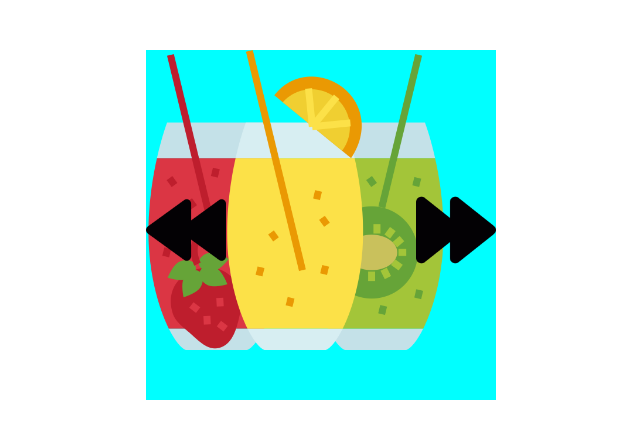
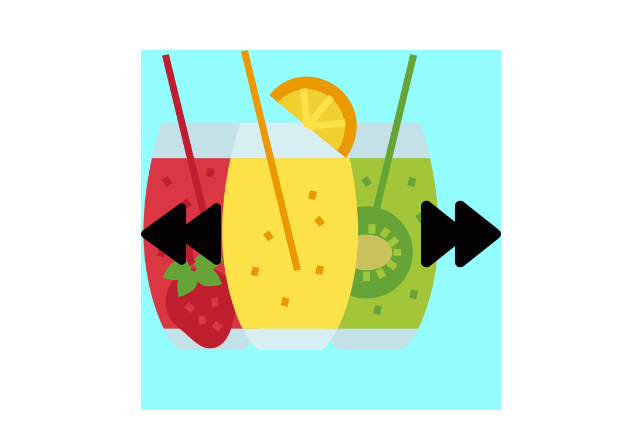
Before and after one commit to ShreyaGhule2020/slideshow, a plain HTML site: page index.html in a window 1280 px wide. Shown: the whole page, without its empty margins (319-959 px from the left). Drawn offline with Linux system fonts and the light colour scheme.

Commit message:
3rd  change

```diff
--- a/index.html
+++ b/index.html
@@ -8,9 +8,9 @@
       .container {
         margin: 50px auto;
         position: relative;
-        width:350px;
-        height:350px;
-        background-color: aqua;
+        width:360px;
+        height:360px;
+        background-color: rgb(147, 253, 253);
       }
 
       .slide {
```
